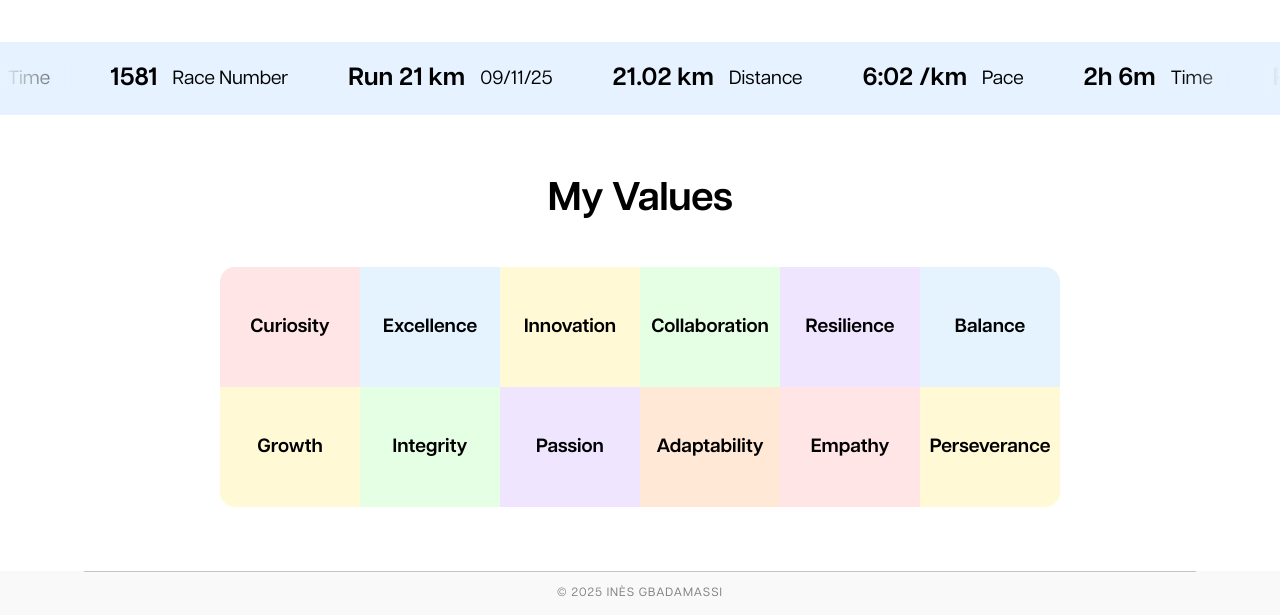
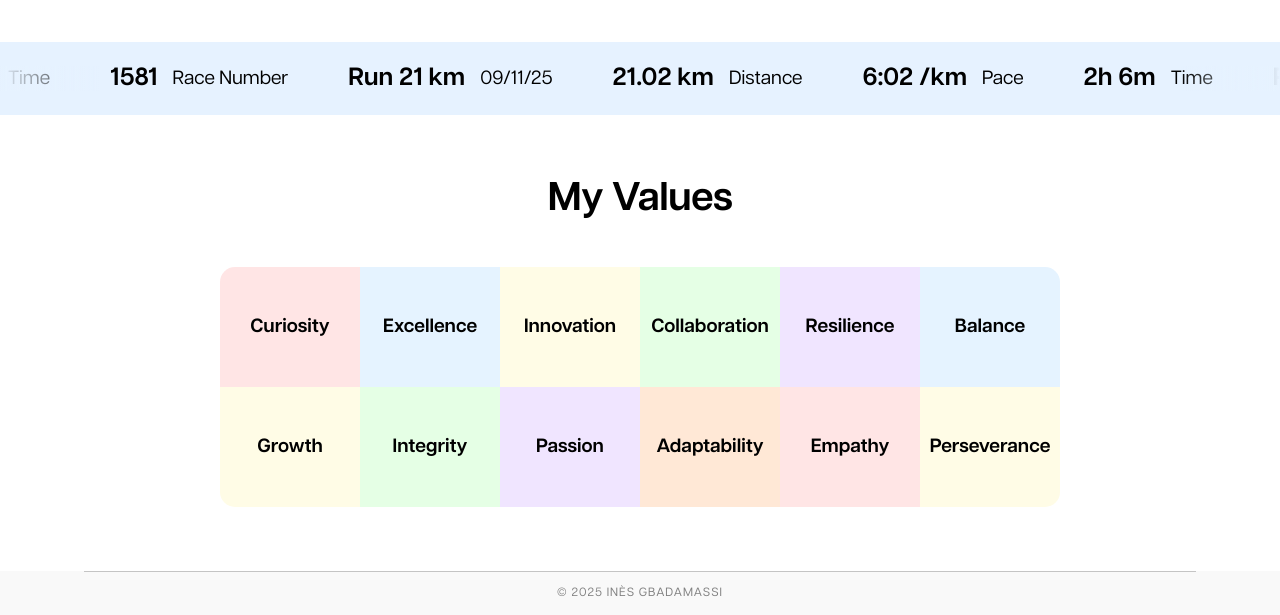
Before and after one commit to I2S9/my-portfolio, a plain HTML site: page about.html in a window 1280 px wide. Shown: the part 2395-3010 px from the top of the page. Drawn offline with nearby package versions, Linux system fonts and the light colour scheme; a web font is replaced by a local one.

Commit message:
Update background color for pastel yellow value item in About section for improved visual consistency.

```diff
--- a/about.html
+++ b/about.html
@@ -645,7 +645,7 @@
       background-color: #FFE8D6;
     }
     .value-item.pastel-yellow {
-      background-color: #FFF9D6;
+      background-color: #FFFCE6;
     }
     .value-item.pastel-orange {
       background-color: #FFE8D6;
```
